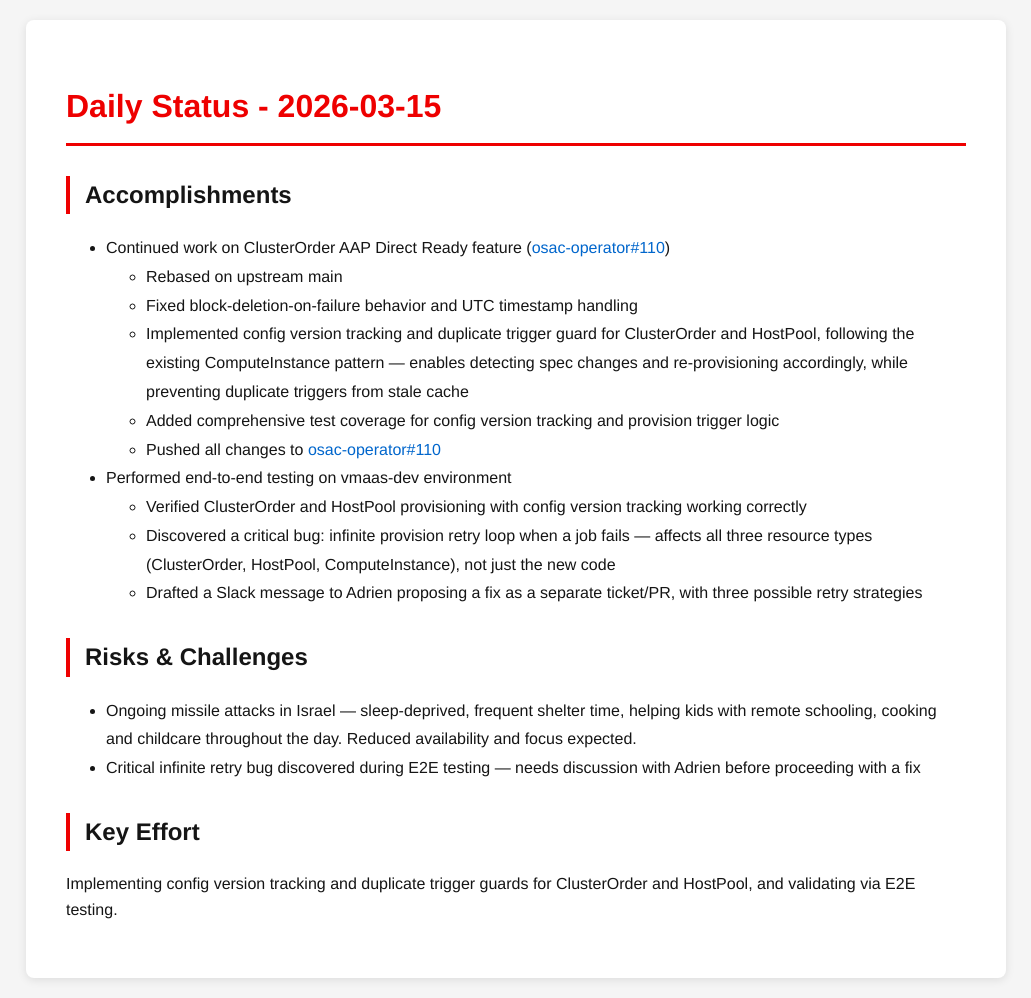
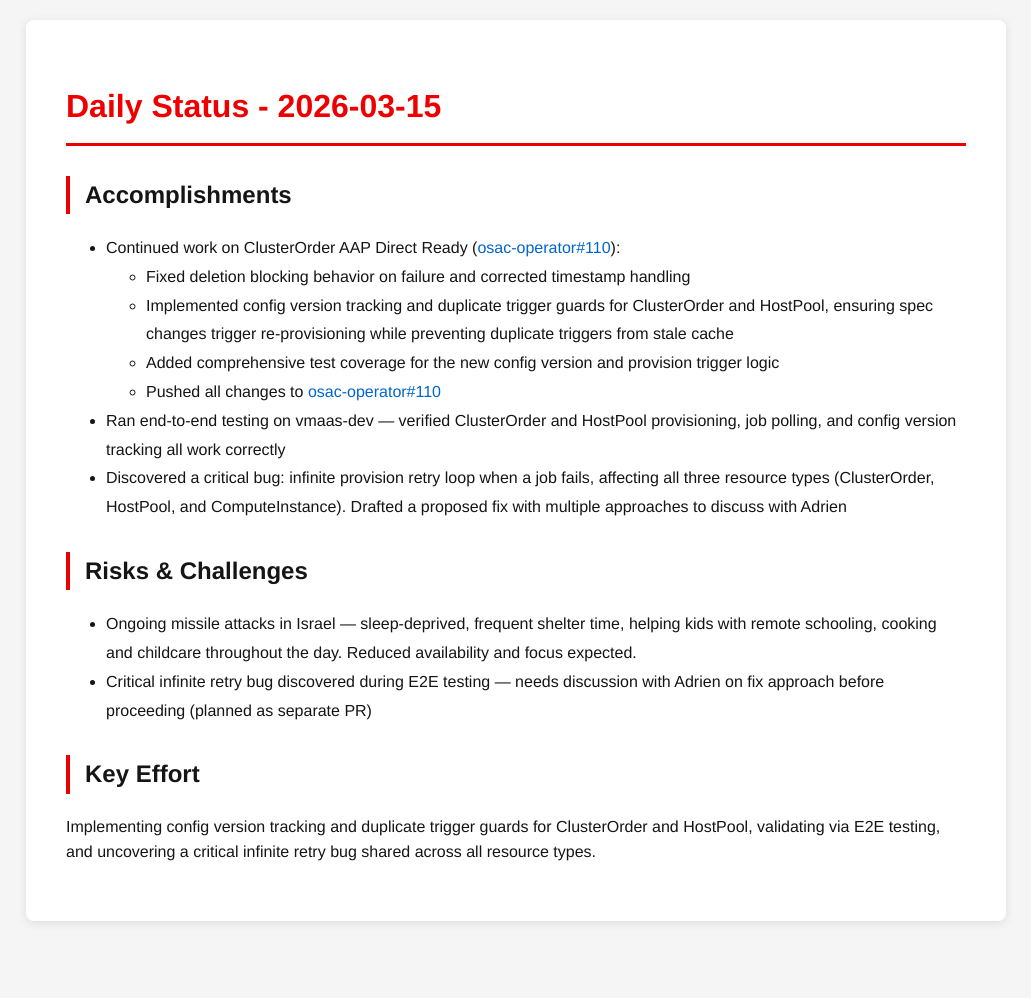
Before and after one commit to tzvatot/daily-status, a Jekyll site: the page built from 2026-03-15.md, in a window 1280 px wide. Shown: the whole page, without its empty margins (124-1155 px from the left). Built offline with Jekyll 4.4.1, drawn with Linux system fonts in a browser that asks for light colours; after the commit the page ends 941 px from its top, so only the background shows below that.

Commit message:
Daily status update - 2026-03-15

```diff
--- a/2026-03-15.md
+++ b/2026-03-15.md
@@ -7,20 +7,17 @@ date: 2026-03-15
 # Daily Status - 2026-03-15
 
 ## Accomplishments
-- Continued work on ClusterOrder AAP Direct Ready feature ([osac-operator#110](https://github.com/osac-project/osac-operator/pull/110))
-  - Rebased on upstream main
-  - Fixed block-deletion-on-failure behavior and UTC timestamp handling
-  - Implemented config version tracking and duplicate trigger guard for ClusterOrder and HostPool, following the existing ComputeInstance pattern — enables detecting spec changes and re-provisioning accordingly, while preventing duplicate triggers from stale cache
-  - Added comprehensive test coverage for config version tracking and provision trigger logic
+- Continued work on ClusterOrder AAP Direct Ready ([osac-operator#110](https://github.com/osac-project/osac-operator/pull/110)):
+  - Fixed deletion blocking behavior on failure and corrected timestamp handling
+  - Implemented config version tracking and duplicate trigger guards for ClusterOrder and HostPool, ensuring spec changes trigger re-provisioning while preventing duplicate triggers from stale cache
+  - Added comprehensive test coverage for the new config version and provision trigger logic
   - Pushed all changes to [osac-operator#110](https://github.com/osac-project/osac-operator/pull/110)
-- Performed end-to-end testing on vmaas-dev environment
-  - Verified ClusterOrder and HostPool provisioning with config version tracking working correctly
-  - Discovered a critical bug: infinite provision retry loop when a job fails — affects all three resource types (ClusterOrder, HostPool, ComputeInstance), not just the new code
-  - Drafted a Slack message to Adrien proposing a fix as a separate ticket/PR, with three possible retry strategies
+- Ran end-to-end testing on vmaas-dev — verified ClusterOrder and HostPool provisioning, job polling, and config version tracking all work correctly
+- Discovered a critical bug: infinite provision retry loop when a job fails, affecting all three resource types (ClusterOrder, HostPool, and ComputeInstance). Drafted a proposed fix with multiple approaches to discuss with Adrien
 
 ## Risks & Challenges
 - Ongoing missile attacks in Israel — sleep-deprived, frequent shelter time, helping kids with remote schooling, cooking and childcare throughout the day. Reduced availability and focus expected.
-- Critical infinite retry bug discovered during E2E testing — needs discussion with Adrien before proceeding with a fix
+- Critical infinite retry bug discovered during E2E testing — needs discussion with Adrien on fix approach before proceeding (planned as separate PR)
 
 ## Key Effort
-Implementing config version tracking and duplicate trigger guards for ClusterOrder and HostPool, and validating via E2E testing.
+Implementing config version tracking and duplicate trigger guards for ClusterOrder and HostPool, validating via E2E testing, and uncovering a critical infinite retry bug shared across all resource types.
```
